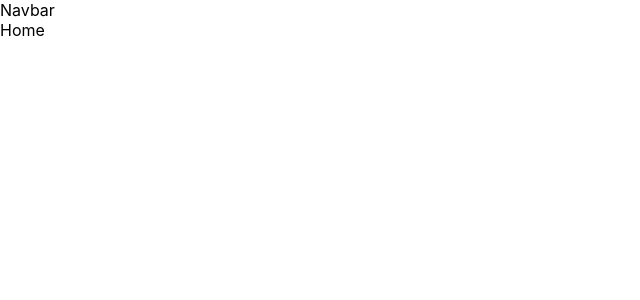
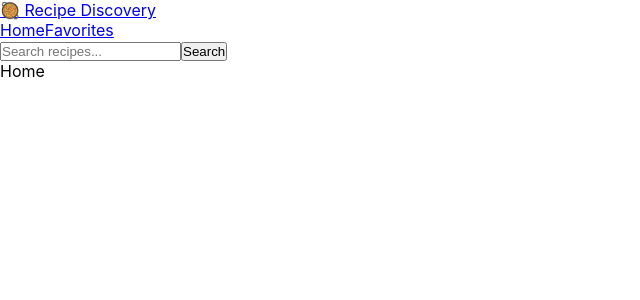
Before and after one commit to zstem001hz-droid/themealdb-recipe-discovery, a React (Vite) app: page / in a window 1280 px wide. Shown: the top 300 px of the page, without its empty margins (0-640 px from the left). Built offline with nearby package versions, Linux system fonts and the light colour scheme.

Commit message:
feat: add Navbar with NavLink navigation and search form

```diff
--- a/src/components/Navbar/Navbar.tsx
+++ b/src/components/Navbar/Navbar.tsx
@@ -1,3 +1,50 @@
-export default function Navbar() {
-  return <nav>Navbar</nav>;
+import { NavLink, useNavigate } from 'react-router-dom'
+import { useState } from 'react'
+
+// Site-wide navigation with search bar.
+// NavLink highlights the active route automatically.
+// Search input navigates to /search on submission.
+function Navbar() {
+
+  // Tracks the current search input value
+  const [query, setQuery] = useState('')
+  const navigate = useNavigate()
+
+  // Navigates to search results page with query as URL parameter
+  function handleSearch(e: React.FormEvent) {
+    e.preventDefault()
+    if (query.trim() === '') return
+    navigate(`/search?query=${query.trim()}`)
+    setQuery('')
+  }
+
+  return (
+    <nav className="navbar">
+
+      {/* Brand link — always navigates to home */}
+      <NavLink to="/" className="navbar-brand">
+        🥘 Recipe Discovery
+      </NavLink>
+
+      {/* Primary navigation links */}
+      <div className="navbar-links">
+        <NavLink to="/" end>Home</NavLink>
+        <NavLink to="/favorites">Favorites</NavLink>
+      </div>
+
+      {/* Search form — submits to /search?query=... */}
+      <form onSubmit={handleSearch} className="navbar-search">
+        <input
+          type="text"
+          value={query}
+          onChange={e => setQuery(e.target.value)}
+          placeholder="Search recipes..."
+        />
+        <button type="submit">Search</button>
+      </form>
+
+    </nav>
+  )
 }
+
+export default Navbar
```
